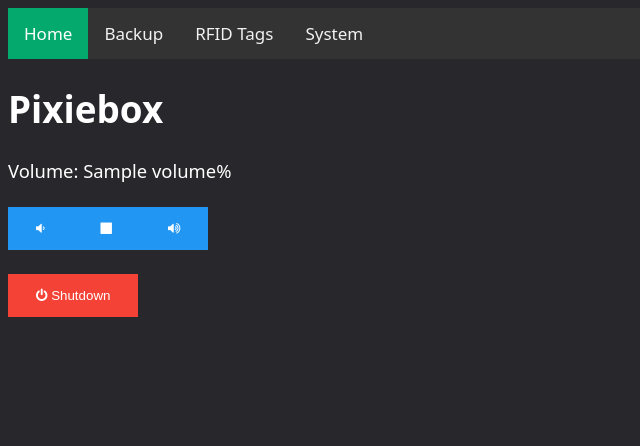
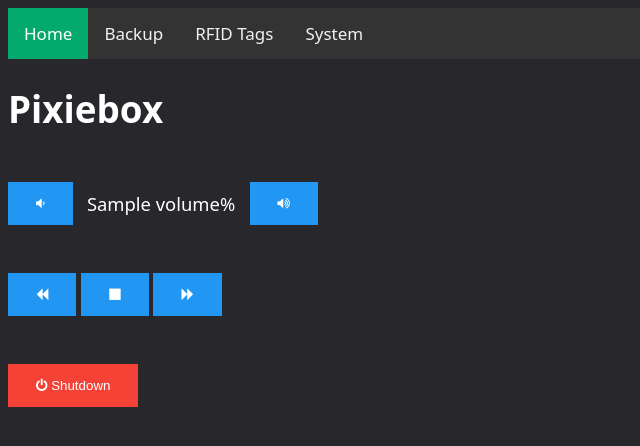
Before and after one commit to dkiefner/pixie-box, a Flask app: template app/web/templates/index.html in a window 1280 px wide. Shown: the top 446 px of the page, without its empty margins (0-640 px from the left). Run offline with Flask 2, Linux system fonts and the light colour scheme; the template is opened without the code that fills it: most values are stand-ins (such as "Sample title", 1, 10 or a date in 2020).

Commit message:
implement play next and play previous

```diff
--- a/app/lib/command.py
+++ b/app/lib/command.py
@@ -7,3 +7,5 @@ class SystemCommand(Enum):
     VOLUME_UP = 2
     VOLUME_DOWN = 3
     SHUTDOWN = 4
+    NEXT = 5
+    PREVIOUS = 6
--- a/app/web/app.py
+++ b/app/web/app.py
@@ -66,7 +66,8 @@ def assign_tag():
             result_message = f"Adding system command {command} to RFID tag {tag} successful."
 
     return render_template("assign_tag.html", msg=result_message,
-                           system_commands=[SystemCommand.STOP, SystemCommand.VOLUME_UP, SystemCommand.VOLUME_DOWN])
+                           system_commands=[SystemCommand.STOP, SystemCommand.VOLUME_UP, SystemCommand.VOLUME_DOWN,
+                                            SystemCommand.SHUTDOWN, SystemCommand.NEXT, SystemCommand.PREVIOUS])
 
 
 @app.route('/system_info')
@@ -88,6 +89,10 @@ def run_system_command():
         player.volume_down()
     elif command == SystemCommand.SHUTDOWN.name:
         Shutdown.halt()
+    elif command == SystemCommand.NEXT.name:
+        player.next()
+    elif command == SystemCommand.PREVIOUS.name:
+        player.prev()
     else:
         return '', 404
 
--- a/app/web/templates/index.html
+++ b/app/web/templates/index.html
@@ -22,23 +22,29 @@
 
         <h1>Pixiebox</h1>
 
-        <div>
-            Volume: {{ volume }}%
-        </div>
-
         <div class="media-buttons">
             <button class="btn info" onclick="location.href='/run_system_command?command=VOLUME_DOWN'" type="button">
                 <i class="fa fa-volume-down"></i>
             </button>
-            <button class="btn info" onclick="location.href='/run_system_command?command=STOP'" type="button">
-                <i class="fa fa-stop"></i>
-            </button>
+            &nbsp;&nbsp; {{ volume }}% &nbsp;&nbsp;
             <button class="btn info" onclick="location.href='/run_system_command?command=VOLUME_UP'" type="button">
                 <i class="fa fa-volume-up"></i>
             </button>
         </div>
 
-        <div>
+        <div class="media-buttons">
+            <button class="btn info" onclick="location.href='/run_system_command?command=PREVIOUS'" type="button">
+                <i class="fa fa-backward"></i>
+            </button>&nbsp;
+            <button class="btn info" onclick="location.href='/run_system_command?command=STOP'" type="button">
+                <i class="fa fa-stop"></i>
+            </button>&nbsp;
+            <button class="btn info" onclick="location.href='/run_system_command?command=NEXT'" type="button">
+                <i class="fa fa-forward"></i>
+            </button>
+        </div>
+
+        <div class="media-buttons">
             <button class="btn danger" onclick="location.href='/run_system_command?command=SHUTDOWN'" type="button">
                 <i class="fa fa-power-off"></i> Shutdown
             </button>
```
Also changed, not shown: app/lib/player.py (+8 -0 lines), app/service/pixiebox.py (+7 -0 lines).
